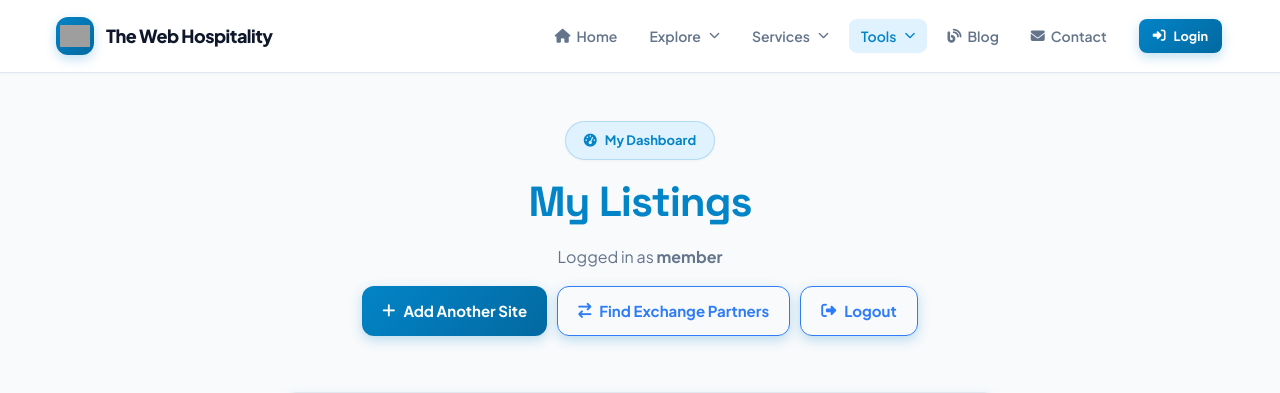
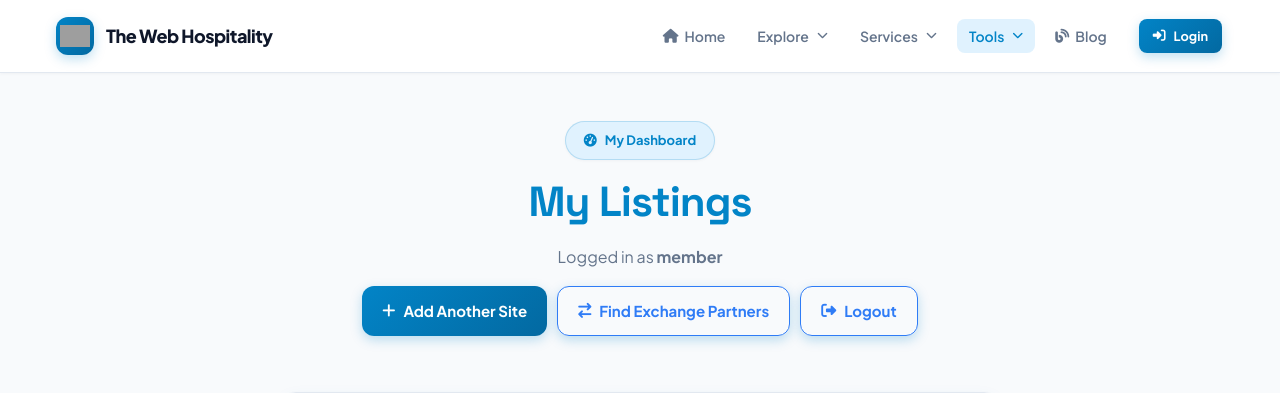
Before and after one commit to Twh-555/link-exchange, a Flask app: page /dashboard in a window 1280 px wide. Shown: the top 393 px of the page. Run offline with Flask 3, Linux system fonts and the light colour scheme; the visitor is signed in with stand-in values (Sample User, id 1); data that the repository does not hold is empty; grey boxes are pictures that could not be loaded.

Commit message:
Remove Contact link from header

```diff
--- a/templates/_header.html
+++ b/templates/_header.html
@@ -73,8 +73,6 @@
           </div>
 
           <a href="https://www.thewebhospitality.com/blog/" class="nav-link"><i class="fa-solid fa-blog"></i> Blog</a>
-          <a href="https://www.thewebhospitality.com/contact-us/" class="nav-link"><i class="fa-solid fa-envelope"></i>
-            Contact</a>
           <a href="{{ url_for('login') }}" class="nav-link nav-login-mobile"><i class="fa-solid fa-right-to-bracket"></i> Login / My Account</a>
         </div>
 
```
